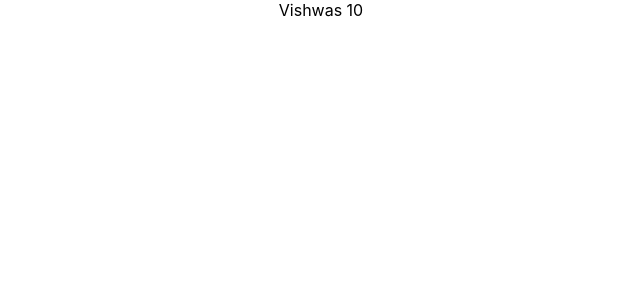
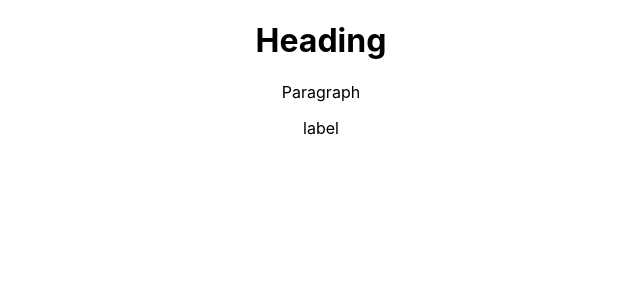
Before and after one commit to thethmuenaing/react-typescript-demo, a React (Create React App) app: page / in a window 1280 px wide. Shown: the top 300 px of the page, without its empty margins (319-959 px from the left). Built offline with nearby package versions, Linux system fonts and the light colour scheme.

Commit message:
Polymorphic Component typescript

```diff
--- a/src/App.tsx
+++ b/src/App.tsx
@@ -1,6 +1,7 @@
 import './App.css';
+import { Text } from './components/polymorphic/Text';
 // import { CustomButton } from './components/html/Button';
-import { CustomComponent } from './components/html/CustomComponent';
+// import { CustomComponent } from './components/html/CustomComponent';
 // import { Toast } from './components/templateliterals/Toast';
 // import { RandomNumber } from './components/restriction/RandomNumber';
 // import { List } from './components/generics/List';
@@ -104,7 +105,16 @@
       {/* <CustomButton variant="primary" onClick={()=> console.log("Click")}>
         Primary Button
       </CustomButton> */}
-      <CustomComponent name="Vishwas" messageCount={10}/>
+      {/* <CustomComponent name="Vishwas" messageCount={10}/> */}
+      <Text as = "h1" size="lg">
+        Heading
+      </Text>
+      <Text as = "p" size="md">
+        Paragraph
+      </Text>
+      <Text as = "label" htmlFor="someId" size="sm" color='secondary'>
+        label
+      </Text>
     </div>
   );
 }
--- /dev/null
+++ b/src/components/polymorphic/Text.tsx
@@ -0,0 +1,25 @@
+import React from 'react'
+
+type TextOwnProps<E extends React.ElementType> = {
+	size?: "sm" | "md" | "lg"
+	color?: "primary" | "secondary"
+	children: React.ReactNode
+	as?: E
+}
+
+type TextProps<E extends React.ElementType> = TextOwnProps<E> &
+ Omit<React.ComponentProps<E>, keyof TextOwnProps<E> >
+
+export const Text = <E extends React.ElementType = "div">({
+	size,
+	color,
+	children,
+	as
+}: TextProps<E>) => {
+	const Component = as || "div"
+	return (
+		<Component className={`class-with-${size}-${color}`}>
+			{children}
+		</Component>
+	)
+}
```
